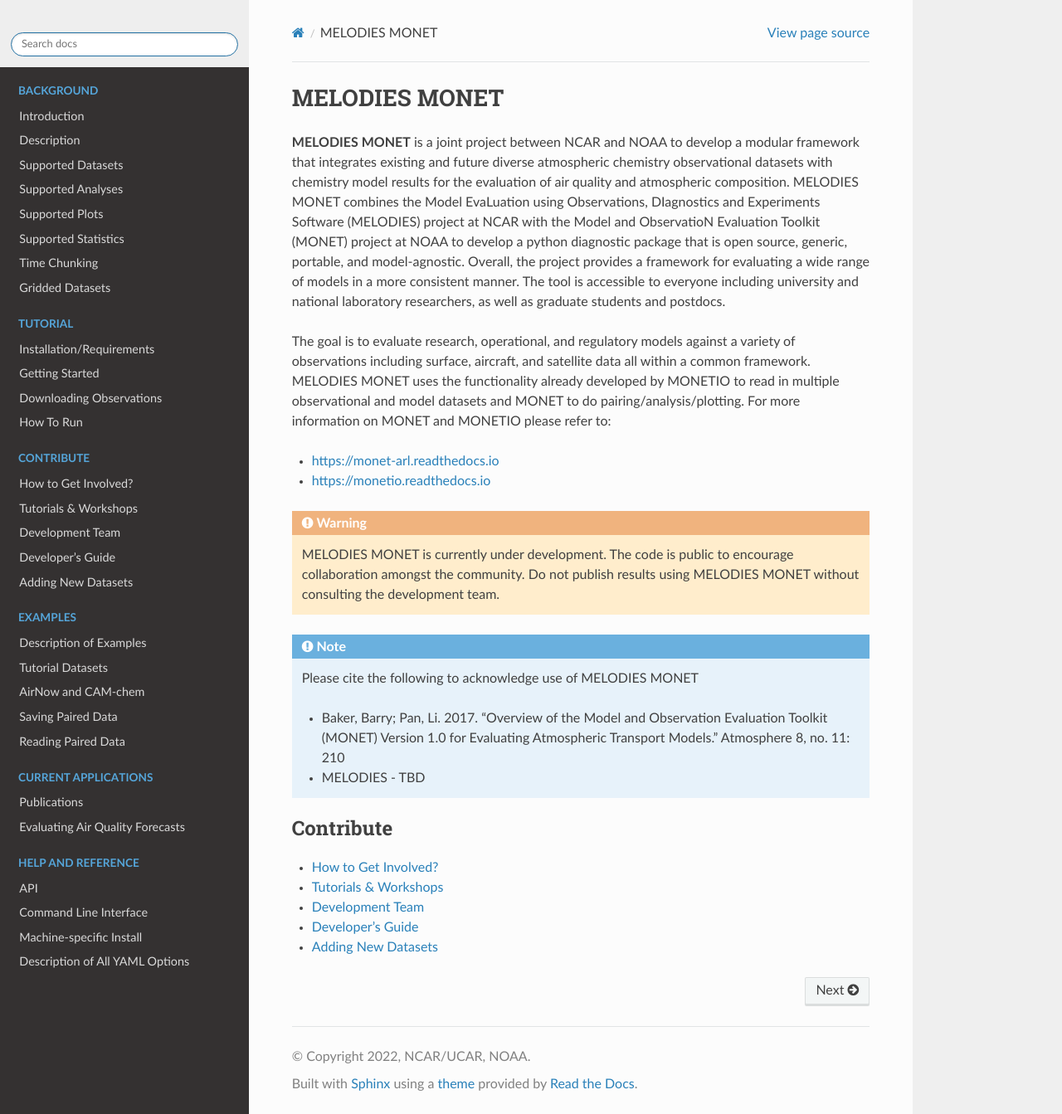
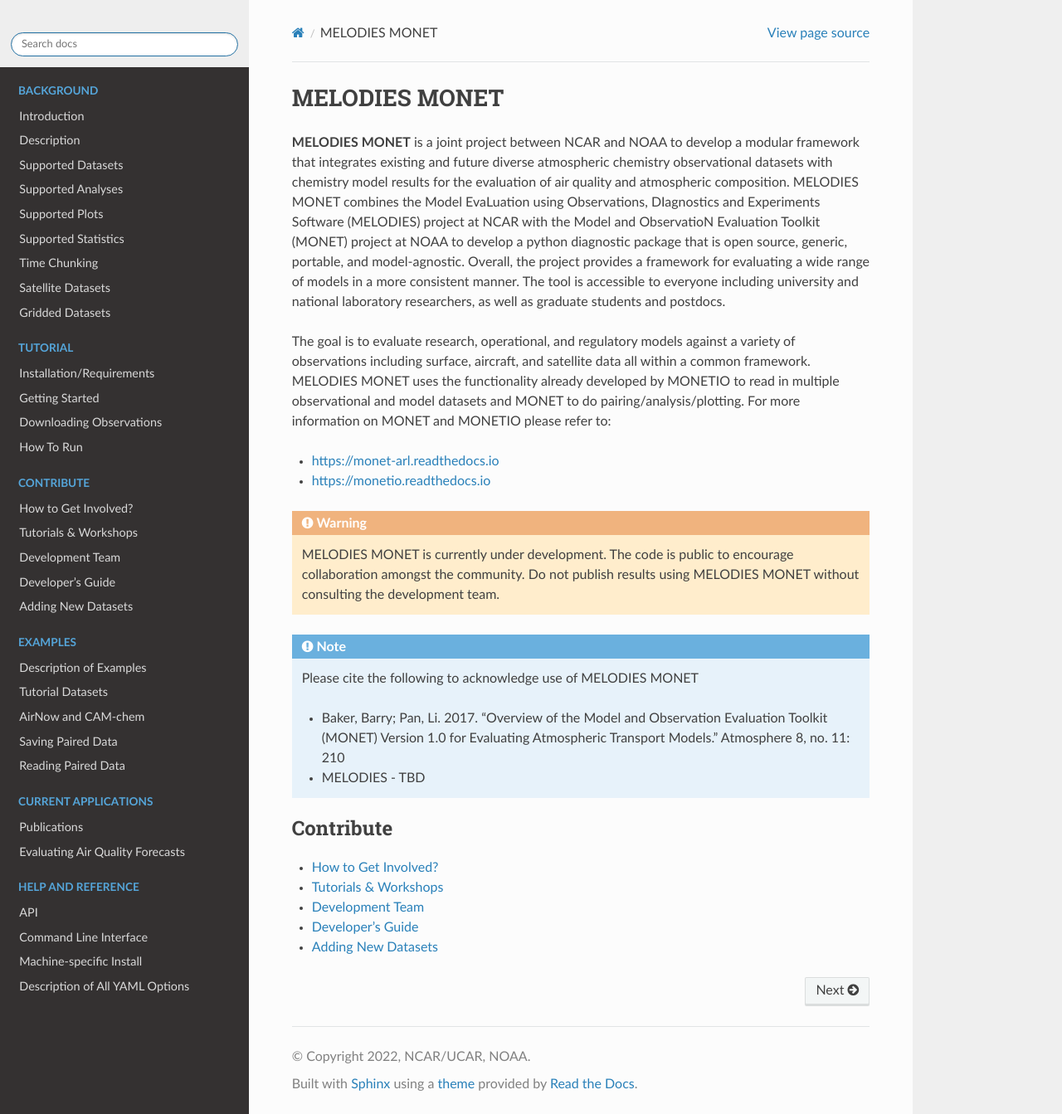
Before and after one commit to NOAA-CSL/MELODIES-MONET, a Sphinx documentation site: the page built from docs/index.rst, in a window 1280 px wide and 1343 px high. Shown: the whole window at 83% size. Built offline with Sphinx 7.4.7 and the Read the Docs theme 2.0.0, drawn with Linux system fonts in a browser that asks for light colours; pages that are not in the unit, such as notebooks, are missing from menus.

Commit message:
Added background satellite datasets section.

```diff
--- /dev/null
+++ b/docs/background/satellite_datasets.rst
@@ -0,0 +1,4 @@
+Satellite Datasets
+==================
+
+Satellite datasets
--- a/docs/index.rst
+++ b/docs/index.rst
@@ -48,6 +48,7 @@
    background/supported_plots
    background/supported_stats
    background/time_chunking
+   background/satellite_datasets
    background/gridded_datasets
 
 .. toctree::
```
